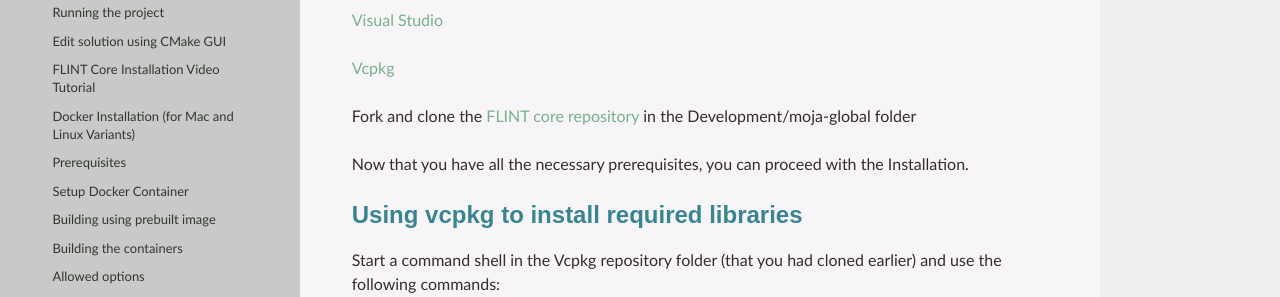
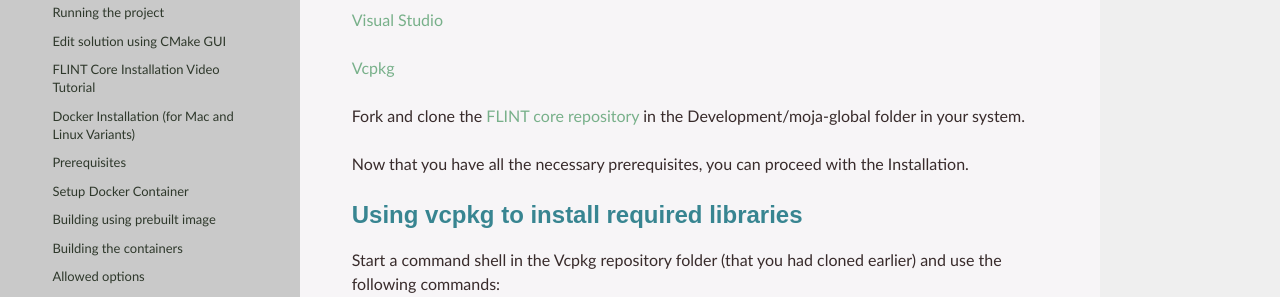
Before and after one commit to moja-global/moja_global_docs, a Sphinx documentation site: the page built from docs/DevelopmentSetup/windows_installation.rst, in a window 1280 px wide and 900 px high. Shown: the part 371-668 px from the top of the window. Built offline with Sphinx 7.4.7 and the Read the Docs theme 2.0.0, drawn with Linux system fonts in a browser that asks for light colours.

Commit message:
Update windows_installation.rst

```diff
--- a/docs/DevelopmentSetup/windows_installation.rst
+++ b/docs/DevelopmentSetup/windows_installation.rst
@@ -16,7 +16,7 @@
 -  `Cmake`_
 -  `Visual Studio`_
 -  `Vcpkg`_
--  Fork and clone the `FLINT core repository`_ in the Development/moja-global folder
+-  Fork and clone the `FLINT core repository`_ in the Development/moja-global folder in your system.
 
 Now that you have all the necessary prerequisites, you can proceed with
 the Installation.
```
